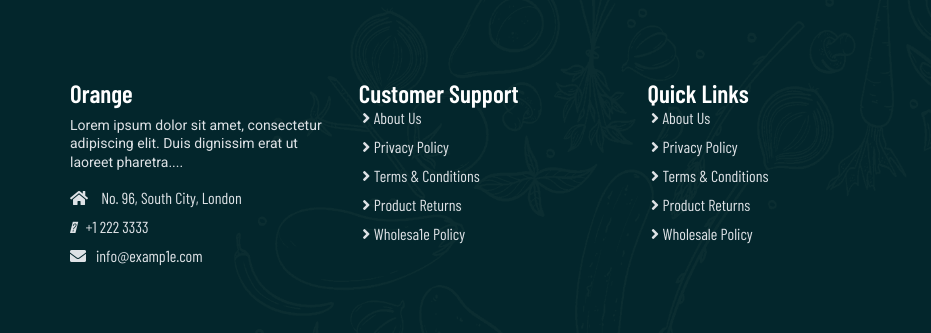
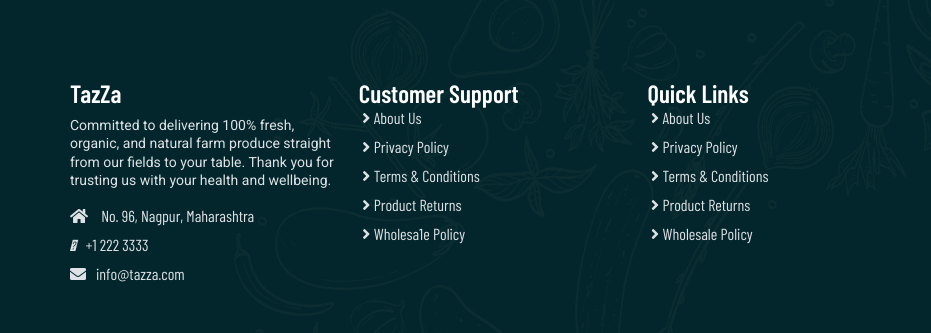
Before and after one commit to Rajat-7271/Business-Portfolio-Website, a plain HTML site: page gallery.html in a window 1280 px wide. Shown: the part 1876-2209 px from the top of the page, 0-931 px from the left. Drawn offline with nearby package versions, Linux system fonts and the light colour scheme; a web font is replaced by a local one.

Commit message:
Update gallery.html
updated dummy text

```diff
--- a/gallery.html
+++ b/gallery.html
@@ -73,8 +73,7 @@
             <div class="row">
                 <div class="col-12 text-center pb-5">
                     <h2 class="section-title">Our Gallery</h2>
-                    <p class="section-subtitle">The Passage Experienced A Surge In Popularity During The 1960s When
-                        Again During The 90s As Desktop Publishers</p>
+                    <p class="section-subtitle">A glimpse into how our refreshing lemon juice adds flavor, health, and freshness to everyday life.</p>
                 </div>
 
                 <div class="col-sm-6 col-lg-4 mb-4">
@@ -142,15 +141,13 @@
         <div class="container px-5 px-lg-0 ">
             <div class="row">
                 <div class="col-lg-3 col-sm-6 mb-5 mb-lg-0">
-                    <h5>Orange</h5>
-                    <p class="mb-4 ps-0 company_details">Lorem ipsum dolor sit amet, consectetur adipiscing elit. Duis
-                        dignissim erat ut laoreet
-                        pharetra....</p>
+                    <h5>TazZa</h5>
+                    <p class="mb-4 ps-0 company_details">Committed to delivering 100% fresh, organic, and natural farm produce straight from our fields to your table. Thank you for trusting us with your health and wellbeing.</p>
                     <div class="contact-info">
                         <ul class="list-unstyled">
-                            <li><a href="#"><i class="fa fa-home me-3"></i> No. 96, South City, London </a></li>
+                            <li><a href="#"><i class="fa fa-home me-3"></i> No. 96, Nagpur, Maharashtra </a></li>
                             <li><a href="#"><i class="fa-phone me-3"></i>+1 222 3333</a></1i>
-                            <li><a href="#"><i class="fa fa-envelope me-3"></i>info@examp1e.com</a></li>
+                            <li><a href="#"><i class="fa fa-envelope me-3"></i>info@tazza.com</a></li>
                         </ul>
                     </div>
                 </div>
```
